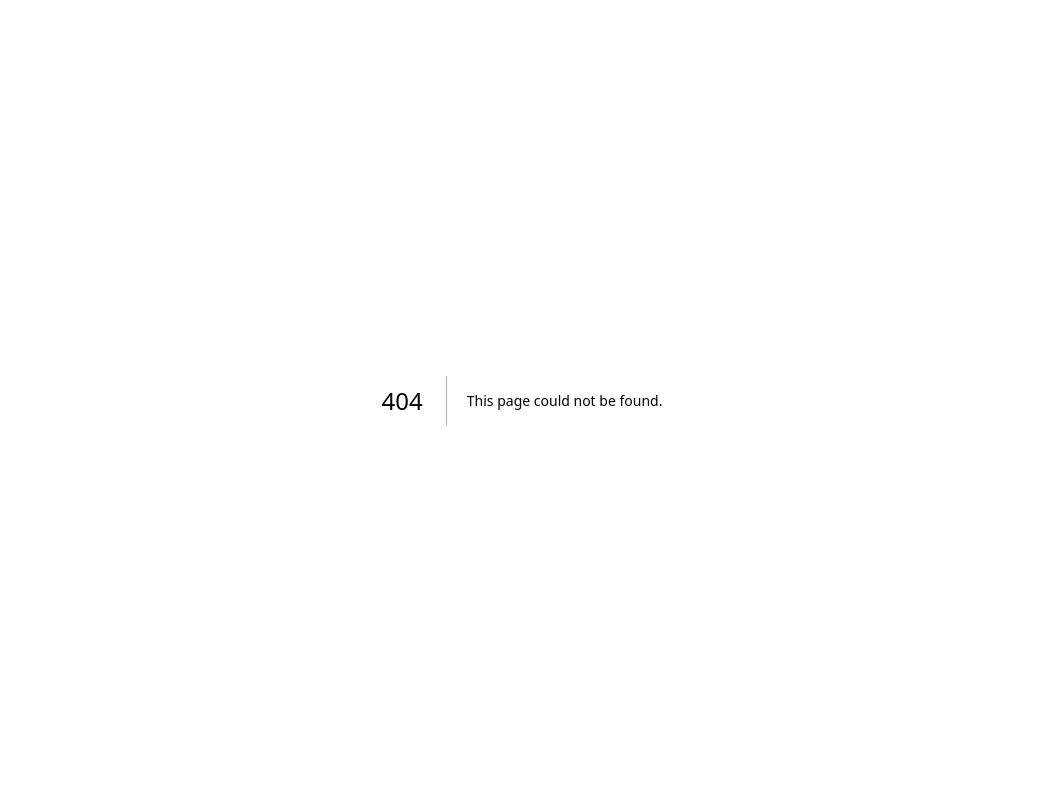
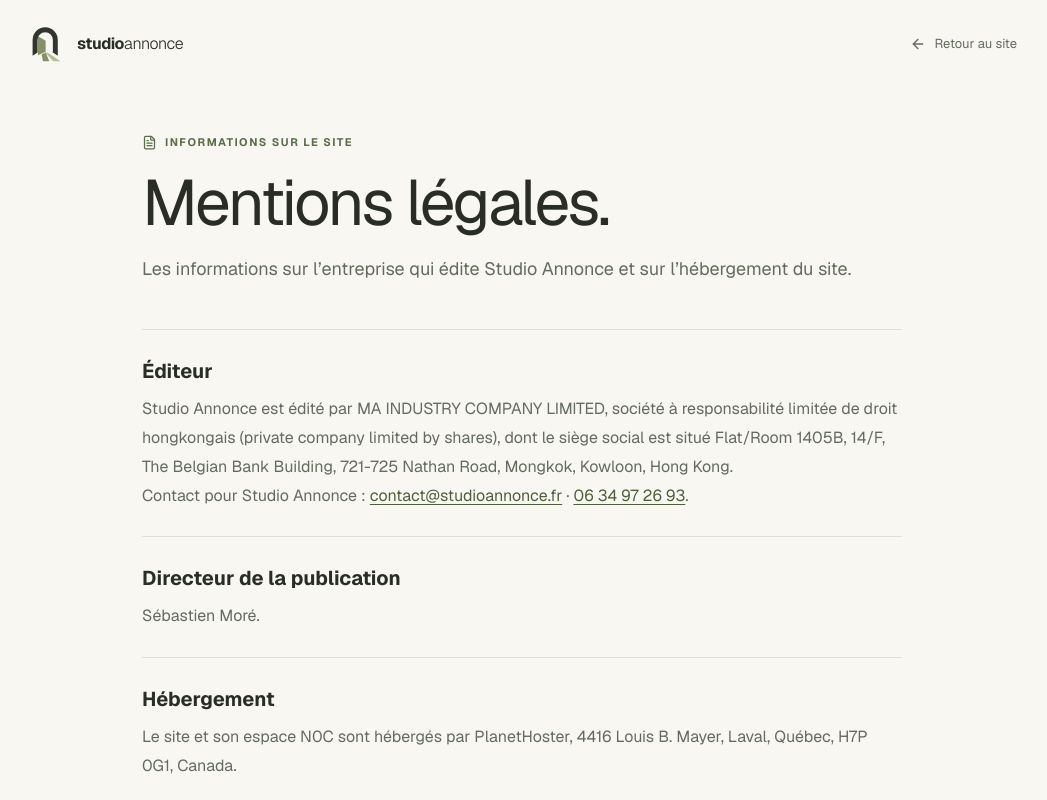
Before and after one commit to xSARRASx/studio-annonce, a Next.js app in the folder web/: page /mentions-legales in a window 1280 px wide. Before the commit this address had no page. Shown: the top 800 px of the page, without its empty margins (118-1165 px from the left). Built offline with nearby package versions, Linux system fonts and the light colour scheme.

Commit message:
Add Studio Annonce legal identity from Verifoncier

```diff
--- a/web/app/conditions-utilisation/page.tsx
+++ b/web/app/conditions-utilisation/page.tsx
@@ -17,6 +17,7 @@
       <h1>Conditions d’utilisation.</h1>
       <p className="privacy-lead">Studio Annonce permet de préparer des photos de logement et des demandes de retouche. Cette page décrit ce que vous pouvez faire avec le site aujourd’hui.</p>
 
+      <section><h2>Éditeur</h2><p>Le service est édité par MA INDUSTRY COMPANY LIMITED. Ses coordonnées figurent dans les <Link href="/mentions-legales/">mentions légales</Link>.</p></section>
       <section><h2>Site public et démonstration</h2><p>Les exemples et le parcours guidé montrent des images déjà préparées. La démonstration conserve vos essais sur votre appareil ; elle ne crée pas un compte en ligne et ne lance pas de génération d’image. Les résultats présentés dans les exemples ne garantissent pas qu’une autre photo donnera le même rendu.</p></section>
       <section><h2>Compte connecté</h2><p>Un code envoyé à votre adresse email permet d’accéder à votre compte. Gardez l’accès à cette adresse et à votre appareil sous votre contrôle. Les logements, les photos et les demandes enregistrés dans le compte sont distincts des projets locaux de la démonstration.</p></section>
       <section><h2>Photos que vous fournissez</h2><p>Ajoutez uniquement des images que vous avez le droit d’utiliser et de faire traiter. Évitez de transmettre des documents, visages ou informations personnelles sans nécessité ou autorisation. Un lien Airbnb ou Booking saisi dans le compte sert de référence à votre logement : le service ne copie pas automatiquement les photos de l’annonce.</p></section>
--- a/web/app/confidentialite/page.tsx
+++ b/web/app/confidentialite/page.tsx
@@ -17,6 +17,7 @@
       <h1>Vos données, en clair.</h1>
       <p className="privacy-lead">Studio Annonce traite les informations nécessaires au compte et aux créations demandées. La démonstration, elle, reste enregistrée sur votre navigateur.</p>
 
+      <section><h2>Responsable des données</h2><p>Le responsable du traitement est MA INDUSTRY COMPANY LIMITED, Flat/Room 1405B, 14/F, The Belgian Bank Building, 721-725 Nathan Road, Mongkok, Kowloon, Hong Kong. Pour Studio Annonce, vous pouvez le contacter à <a href="mailto:contact@studioannonce.fr">contact@studioannonce.fr</a>. Ses coordonnées d’éditeur figurent dans les <Link href="/mentions-legales/">mentions légales</Link>.</p></section>
       <section><h2>Compte et projets</h2><p>L’adresse email sert à envoyer le code de connexion et à rattacher les créations au bon compte. Le prénom et le nom complètent le profil. Pour chaque logement, le service peut enregistrer son nom, sa ville, son type d’annonce et le lien Airbnb ou Booking que vous fournissez. Ces traitements permettent de vous donner accès au service demandé.</p></section>
       <section><h2>Photos, demandes et versions</h2><p>Les photos ajoutées dans le compte, vos instructions et les versions produites sont conservées pour préparer vos créations et retrouver l’historique de chaque photo. Lorsque la retouche est disponible pour un compte autorisé, les images et les instructions nécessaires sont transmises au prestataire d’IA utilisé pour réaliser la demande. La génération vidéo reste réservée au pilote. Ces fonctions ne sont pas ouvertes au public aujourd’hui.</p></section>
       <section><h2>Hébergement et autres prestataires</h2><p>Le site, la base du compte et les photos sont hébergés sur l’espace N0C de PlanetHoster. Son service de messagerie expédie les codes de connexion. La retouche pilote utilise OpenAI ; le pilote vidéo peut utiliser Higgsfield. Les achats en ligne sont actuellement désactivés : aucune commande Stripe ne peut être lancée depuis le site public.</p></section>
--- a/web/app/connexion/page.tsx
+++ b/web/app/connexion/page.tsx
@@ -108,7 +108,7 @@
             {etape === "code" && confirmationEnvoi && <p role="status" className="text-xs leading-relaxed text-accent bg-accent/10 rounded-xl px-3 py-2">{confirmationEnvoi}</p>}
             <Bouton type="submit" className="w-full" chargement={chargement} disabled={etape === "code" ? code.length !== 6 : inscription && (!prenom.trim() || !nom.trim())}>{etape === "code" ? "Accéder à mon espace" : "Recevoir mon code"}</Bouton>
             {etape === "identite" ? <>
-              <p className="text-xs text-fg-muted leading-relaxed">Votre prénom, votre nom et votre email servent à gérer votre compte et votre essai. Cette inscription ne vous abonne pas à des emails publicitaires. Consultez la <Link href="/confidentialite/" className="underline underline-offset-2">confidentialité des données</Link> et les <Link href="/conditions-utilisation/" className="underline underline-offset-2">conditions d’utilisation</Link>.</p>
+              <p className="text-xs text-fg-muted leading-relaxed">Votre prénom, votre nom et votre email servent à gérer votre compte et votre essai. Cette inscription ne vous abonne pas à des emails publicitaires. Consultez les <Link href="/mentions-legales/" className="underline underline-offset-2">mentions légales</Link>, la <Link href="/confidentialite/" className="underline underline-offset-2">confidentialité des données</Link> et les <Link href="/conditions-utilisation/" className="underline underline-offset-2">conditions d’utilisation</Link>.</p>
               <button type="button" onClick={() => { setInscription(!inscription); setErreur(""); }} className="text-sm text-accent w-full py-2">{inscription ? "J’ai déjà un compte — me connecter" : "Créer un compte"}</button>
             </> : <>
               <p className="text-xs text-fg-muted leading-relaxed">L’expéditeur est <strong>no-reply@studioannonce.fr</strong>. Vérifiez aussi les courriers indésirables. Seul le dernier code reçu fonctionne.</p>
--- a/web/app/demo/aide/PublicChrome.tsx
+++ b/web/app/demo/aide/PublicChrome.tsx
@@ -42,6 +42,7 @@
         <Link href="/tarifs/">Tarifs</Link>
         <Link href="/aide/">Aide</Link>
         <Link href="/blog/">Blog</Link>
+        <Link href="/mentions-legales/">Mentions légales</Link>
         <Link href="/confidentialite/">Confidentialité</Link>
         <Link href="/cookies/">Cookies</Link>
         <Link href="/conditions-utilisation/">Conditions d’utilisation</Link>
--- a/web/app/demo/landing.tsx
+++ b/web/app/demo/landing.tsx
@@ -22,6 +22,6 @@
         <LxVideo/>
         <section className="pg-blog-teaser"><div><span className="section-kicker">LE BLOG DU STUDIO</span><h2>De belles photos,<br/><em>ça se prépare aussi.</em></h2><p>Retouche de lumière, décoration virtuelle, choix des images : des repères concrets pour présenter votre logement. Commencez par <Link href="/blog/photos-immobilieres-smartphone/">photographier une pièce au smartphone</Link> ou <Link href="/blog/home-staging-virtuel-photo-annonce/">comprendre le home staging virtuel</Link>.</p></div><Link className="button outlined" href="/blog/">Lire nos conseils <ArrowRight size={17}/></Link></section>
         <section className="pricing-preview" aria-labelledby="pricing-title"><div className="pricing-preview-copy"><span className="section-kicker">LES TARIFS, TOUT SIMPLEMENT</span><h2 id="pricing-title">Une belle photo.<br/><em>À votre rythme.</em></h2><p>Des packs sans abonnement. Plus vous créez, moins chaque photo coûte.</p><Link className="button dark" href="/tarifs/">Découvrir les tarifs <ArrowUpRight size={18}/></Link></div><div className="price-preview-card"><span className="price-preview-icon"><Images size={26}/></span><p>À partir de</p><div className="preview-amount">9,99 <span>€ / 10 crédits</span></div><div className="price-preview-rule"/><p className="price-preview-benefit"><Check size={17}/> 1 photo HD = 1 crédit</p><p className="price-preview-benefit"><Check size={17}/> Jusqu’à 0,60 € la photo</p><p className="price-preview-benefit"><Check size={17}/> Sans abonnement</p><span className="preview-fineprint">Achats ouverts après validation de la retouche</span></div></section>
-      </main><footer><Brand onClick={() => window.scrollTo({ top: 0, behavior: "smooth" })}/><nav aria-label="Liens utiles"><Link href="/application/">Application</Link><Link href="/aide/">Aide</Link><Link href="/blog/">Blog</Link><Link href="/tarifs/">Tarifs</Link><Link href="/mobile-preview/">Aperçu mobile</Link><Link href="/confidentialite/">Confidentialité</Link><Link href="/cookies/">Cookies</Link><Link href="/conditions-utilisation/">Conditions d’utilisation</Link></nav></footer>
+      </main><footer><Brand onClick={() => window.scrollTo({ top: 0, behavior: "smooth" })}/><nav aria-label="Liens utiles"><Link href="/application/">Application</Link><Link href="/aide/">Aide</Link><Link href="/blog/">Blog</Link><Link href="/tarifs/">Tarifs</Link><Link href="/mobile-preview/">Aperçu mobile</Link><Link href="/mentions-legales/">Mentions légales</Link><Link href="/confidentialite/">Confidentialité</Link><Link href="/cookies/">Cookies</Link><Link href="/conditions-utilisation/">Conditions d’utilisation</Link></nav></footer>
     </>;
 }
--- /dev/null
+++ b/web/app/mentions-legales/page.tsx
@@ -0,0 +1,28 @@
+import type { Metadata } from "next";
+import Link from "next/link";
+import { ArrowLeft, FileText } from "lucide-react";
+import { Logo } from "@/components/logo";
+
+export const metadata: Metadata = {
+  title: "Mentions légales · Studio Annonce",
+  description: "Identité de l’éditeur, contact et hébergement du site Studio Annonce.",
+  alternates: { canonical: "/mentions-legales/" },
+};
+
+export default function MentionsLegalesPage() {
+  return <main className="privacy-page">
+    <header><Logo taille="size-10"/><Link href="/"><ArrowLeft size={16}/> Retour au site</Link></header>
+    <article>
+      <p className="privacy-eyebrow"><FileText size={15}/> INFORMATIONS SUR LE SITE</p>
+      <h1>Mentions légales.</h1>
+      <p className="privacy-lead">Les informations sur l’entreprise qui édite Studio Annonce et sur l’hébergement du site.</p>
+
+      <section><h2>Éditeur</h2><p>Studio Annonce est édité par MA INDUSTRY COMPANY LIMITED, société à responsabilité limitée de droit hongkongais (private company limited by shares), dont le siège social est situé Flat/Room 1405B, 14/F, The Belgian Bank Building, 721-725 Nathan Road, Mongkok, Kowloon, Hong Kong.</p><p>Contact pour Studio Annonce : <a href="mailto:contact@studioannonce.fr">contact@studioannonce.fr</a> · <a href="tel:+33634972693">06 34 97 26 93</a>.</p></section>
+      <section><h2>Directeur de la publication</h2><p>Sébastien Moré.</p></section>
+      <section><h2>Hébergement</h2><p>Le site et son espace N0C sont hébergés par PlanetHoster, 4416 Louis B. Mayer, Laval, Québec, H7P 0G1, Canada.</p></section>
+      <section><h2>Contenu du service</h2><p>Studio Annonce présente des outils de préparation et de retouche de photos immobilières. Les exemples montrent des réalisations préparées ; ils ne garantissent pas un résultat identique pour chaque photo. La <Link href="/conditions-utilisation/">page Conditions d’utilisation</Link> décrit les fonctions actuellement disponibles et les limites du pilote.</p></section>
+      <section><h2>Données personnelles</h2><p>La <Link href="/confidentialite/">politique de confidentialité</Link> décrit les données du compte et des créations. La <Link href="/cookies/">page Cookies et stockage local</Link> explique ce qui reste dans le navigateur.</p></section>
+      <p className="privacy-note">Dernière mise à jour : 3 octobre 2026.</p>
+    </article>
+  </main>;
+}
--- a/web/app/page.tsx
+++ b/web/app/page.tsx
@@ -13,7 +13,7 @@
   const structured = {
     "@context": "https://schema.org",
     "@graph": [
-      { "@type": "Organization", "@id": "https://studioannonce.fr/#organization", name: "Studio Annonce", url: "https://studioannonce.fr/" },
+      { "@type": "Organization", "@id": "https://studioannonce.fr/#organization", name: "Studio Annonce", legalName: "MA INDUSTRY COMPANY LIMITED", url: "https://studioannonce.fr/" },
       { "@type": "WebSite", "@id": "https://studioannonce.fr/#website", name: "Studio Annonce", alternateName: "StudioAnnonce", url: "https://studioannonce.fr/", inLanguage: "fr-FR", publisher: { "@id": "https://studioannonce.fr/#organization" } },
     ],
   };
--- a/web/app/sitemap.ts
+++ b/web/app/sitemap.ts
@@ -5,7 +5,7 @@
 export default function sitemap(): MetadataRoute.Sitemap {
   const base = "https://studioannonce.fr";
   return [
-    ...["/", "/exemples/", "/application/", "/tarifs/", "/aide/", "/blog/", "/confidentialite/", "/cookies/", "/conditions-utilisation/"].map(path => ({ url: `${base}${path}` })),
+    ...["/", "/exemples/", "/application/", "/tarifs/", "/aide/", "/blog/", "/mentions-legales/", "/confidentialite/", "/cookies/", "/conditions-utilisation/"].map(path => ({ url: `${base}${path}` })),
     ...PHOTO_EXAMPLES.map(example => ({ url: `${base}/exemples/${example.id}/` })),
     ...publishedArticles.map(article => ({ url: `${base}/blog/${article.slug}/`, lastModified: `${article.date}T12:00:00+07:00` })),
   ];
```
Also changed, not shown: 1 other file (tests, documents, lock files or other folders).
